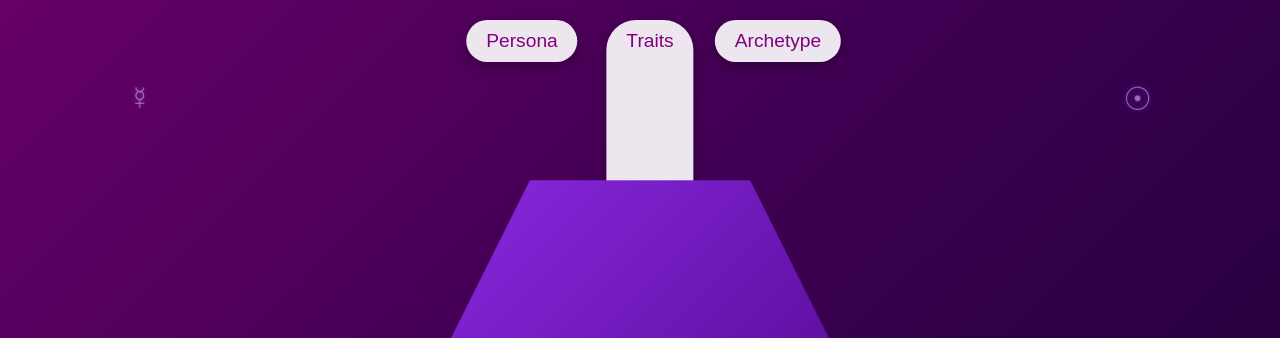
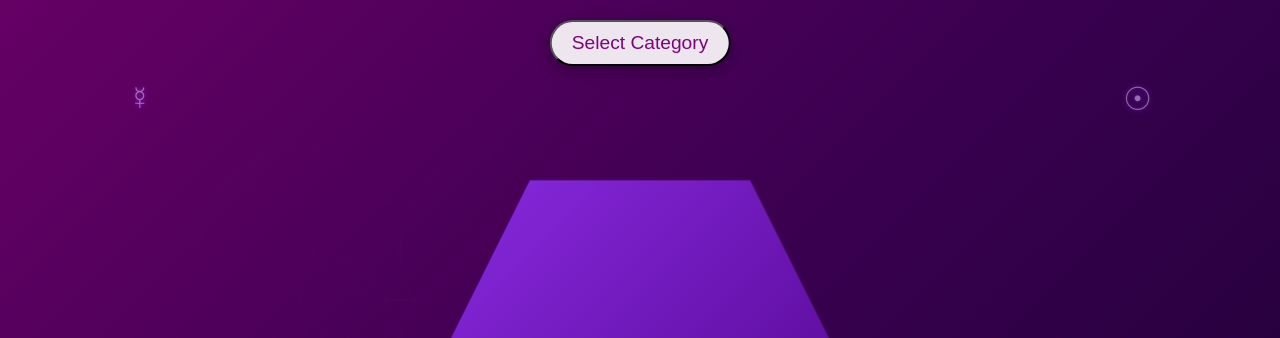
Before and after one commit to FAeN399/FAeN399.github.io, a plain HTML site: page index.html in a window 1280 px wide. Shown: the top 338 px of the page. Drawn offline with Linux system fonts and the light colour scheme.

Commit message:
Update index.html

```diff
--- a/index.html
+++ b/index.html
@@ -32,10 +32,11 @@
       100% { background: linear-gradient(135deg, #1a0033, #3a0050, #660066); }
     }
 
-    /* Navigation Links */
-    .character-link {
+    /* Navigation Button */
+    .select-btn {
       position: absolute;
       top: 20px;
+      left: 50%;
       transform: translateX(-50%);
       font-size: 1.2rem;
       text-decoration: none;
@@ -46,32 +47,9 @@
       box-shadow: 0 4px 15px rgba(0, 0, 0, 0.3);
       transition: background 0.3s, transform 0.3s;
       z-index: 4;
-      margin: 0 10px;
+      cursor: pointer;
     }
-    /* We position these two links side by side */
-    .persona-link {
-      left: 40%;
-    }
-    .archetype-link {
-      left: 60%;
-    }
-    .traits-link {
-  position: absolute;
-  bottom: 20px;
-  left: 50%;
-  transform: translateX(-50%);
-  font-size: 1.2rem;
-  text-decoration: none;
-  background: rgba(255, 255, 255, 0.9);
-  color: #800080;
-  padding: 10px 20px;
-  border-radius: 30px;
-  box-shadow: 0 4px 15px rgba(0, 0, 0, 0.3);
-  transition: background 0.3s, transform 0.3s;
-  z-index: 4;
-}
-
-    .character-link:hover {
+    .select-btn:hover {
       background: #fff;
       transform: scale(1.05);
     }
@@ -115,20 +93,7 @@
       z-index: 6;
     }
 
-    /* Fibonacci Spiral Overlay (Artistic Interpretation) */
-    .fibonacci {
-      position: absolute;
-      width: 300px;
-      height: 300px;
-      top: calc(50% - 150px);
-      left: calc(50% - 150px);
-      opacity: 0.4;
-      pointer-events: none;
-      z-index: 2;
-      transform: rotate(15deg);
-    }
-
-    /* Sacred Geometry Overlay: Flower of Life Pattern */
+    /* Overlays (Geometry, Fibonacci, Alchemical Symbols) */
     .sacred-geometry {
       position: absolute;
       width: 800px;
@@ -144,8 +109,17 @@
       stroke: rgba(255, 255, 255, 0.1);
       stroke-width: 2;
     }
-
-    /* Alchemical Symbols Overlay */
+    .fibonacci {
+      position: absolute;
+      width: 300px;
+      height: 300px;
+      top: calc(50% - 150px);
+      left: calc(50% - 150px);
+      opacity: 0.4;
+      pointer-events: none;
+      z-index: 2;
+      transform: rotate(15deg);
+    }
     .alchemical-symbols {
       position: absolute;
       width: 100%;
@@ -170,10 +144,8 @@
 </head>
 <body>
 
-  <!-- TWO NEW LINKS -->
-  <a href="persona.html" class="character-link persona-link">Persona</a>
-  <a href="archetype.html" class="character-link archetype-link">Archetype</a>
-  <a href="traits.html" class="character-link traits-link">Traits</a>
+  <!-- Single Navigation Button -->
+  <button class="select-btn" id="selectCategoryBtn">Select Category</button>
 
   <!-- Sacred Geometry Overlay: Flower of Life -->
   <svg class="sacred-geometry" viewBox="0 0 800 600" xmlns="http://www.w3.org/2000/svg">
@@ -213,5 +185,19 @@
   <!-- Tagline -->
   <div class="tagline">Where Intensity, Fate & the Purple Cosmos Converge</div>
 
+  <script>
+    document.getElementById('selectCategoryBtn').addEventListener('click', function() {
+      const category = prompt("Which category do you want?\nEnter: persona, archetype, or traits").toLowerCase().trim();
+      if (category === "persona") {
+        window.location.href = "persona.html";
+      } else if (category === "archetype") {
+        window.location.href = "archetype.html";
+      } else if (category === "traits") {
+        window.location.href = "traits.html";
+      } else {
+        alert("Invalid category. Please enter persona, archetype, or traits.");
+      }
+    });
+  </script>
 </body>
 </html>
```
